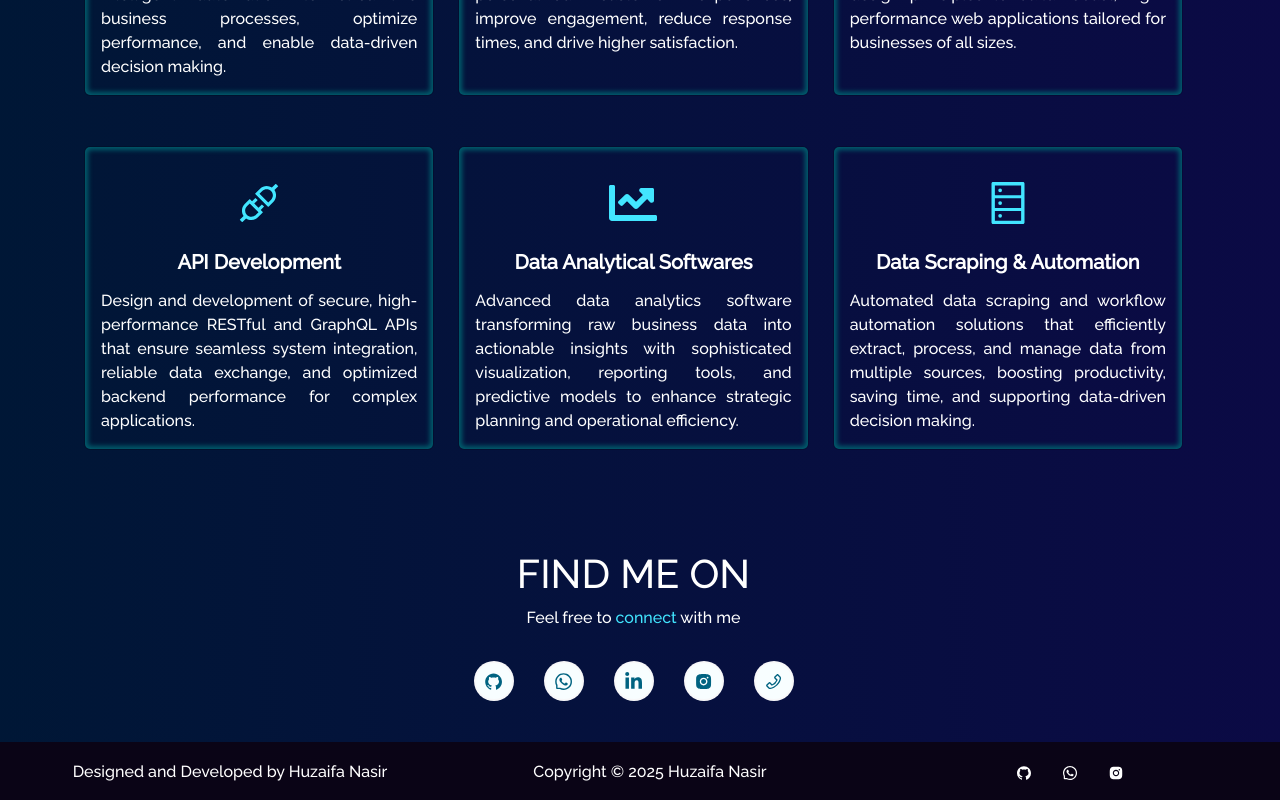
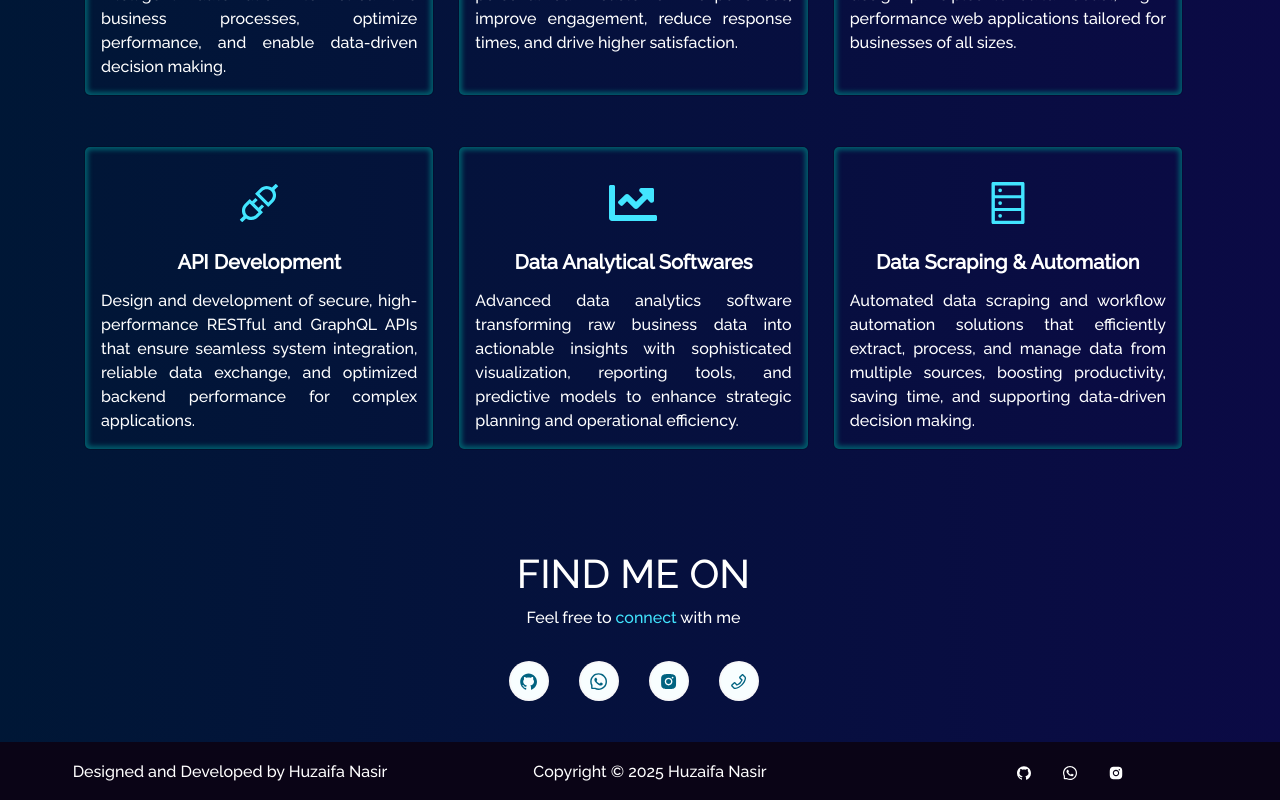
Before and after one commit to huzaifanasir08/Personal-Portfolio, a React (Create React App) app: page / in a window 1280 px wide. Shown: the part 1805-2605 px from the top of the page. Built offline with nearby package versions, Linux system fonts and the light colour scheme.

Commit message:
Update Services.js

```diff
--- a/src/components/Home/Services.js
+++ b/src/components/Home/Services.js
@@ -126,7 +126,7 @@ function Services() {
                   <AiOutlineWhatsApp />
                 </a>
               </li>
-              <li className="social-icons">
+              {/* <li className="social-icons">
                 <a
                   href="https://www.linkedin.com/in/muhammad-huzaifanasir"
                   target="_blank"
@@ -135,7 +135,7 @@ function Services() {
                 >
                   <FaLinkedinIn />
                 </a>
-              </li>
+              </li> */}
               <li className="social-icons">
                 <a
                   href="https://www.instagram.com/muhammad_huzaifanasir"
```
